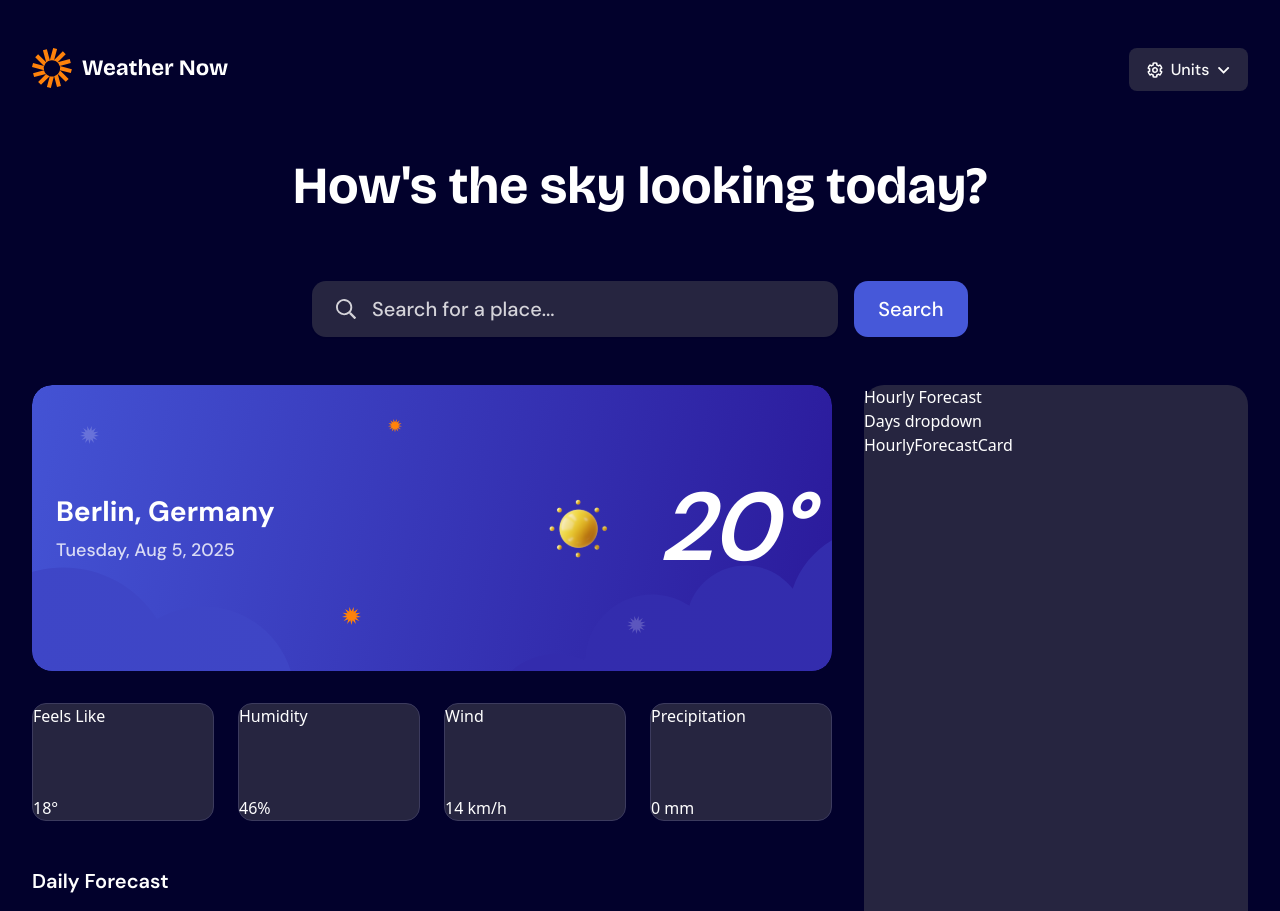
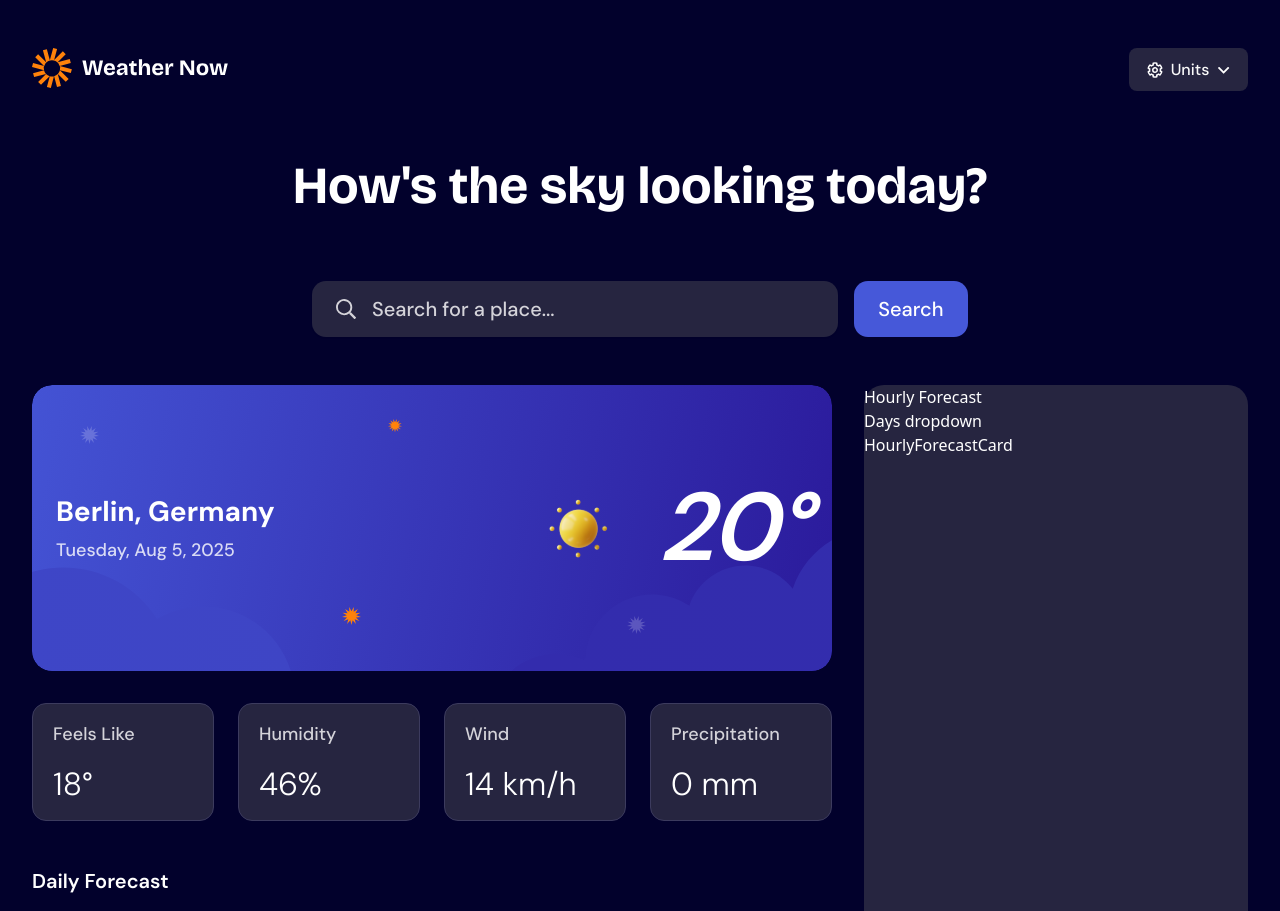
Before and after one commit to nchanyal/weather-app, a Next.js app: page / in a window 1280 px wide. Shown: the top 911 px of the page. Built offline with nearby package versions, Linux system fonts and the light colour scheme.

Commit message:
style: match design specs for WeatherDetailCard

```diff
--- a/src/components/WeatherDetailCard/WeatherDetailCard.tsx
+++ b/src/components/WeatherDetailCard/WeatherDetailCard.tsx
@@ -6,9 +6,11 @@ export default function WeatherDetailCard({
   value: string;
 }) {
   return (
-    <div className="bg-neutral-800 radius-12 border border-neutral-600 flex flex-col justify-between">
-      <div>{title}</div>
-      <div>{value}</div>
+    <div className="bg-neutral-800 radius-12 border border-neutral-600 p-5">
+      <div className="h-full flex flex-col justify-between">
+        <p className="text-preset-6 text-neutral-200">{title}</p>
+        <p className="text-preset-3">{value}</p>
+      </div>
     </div>
   );
 }
```
